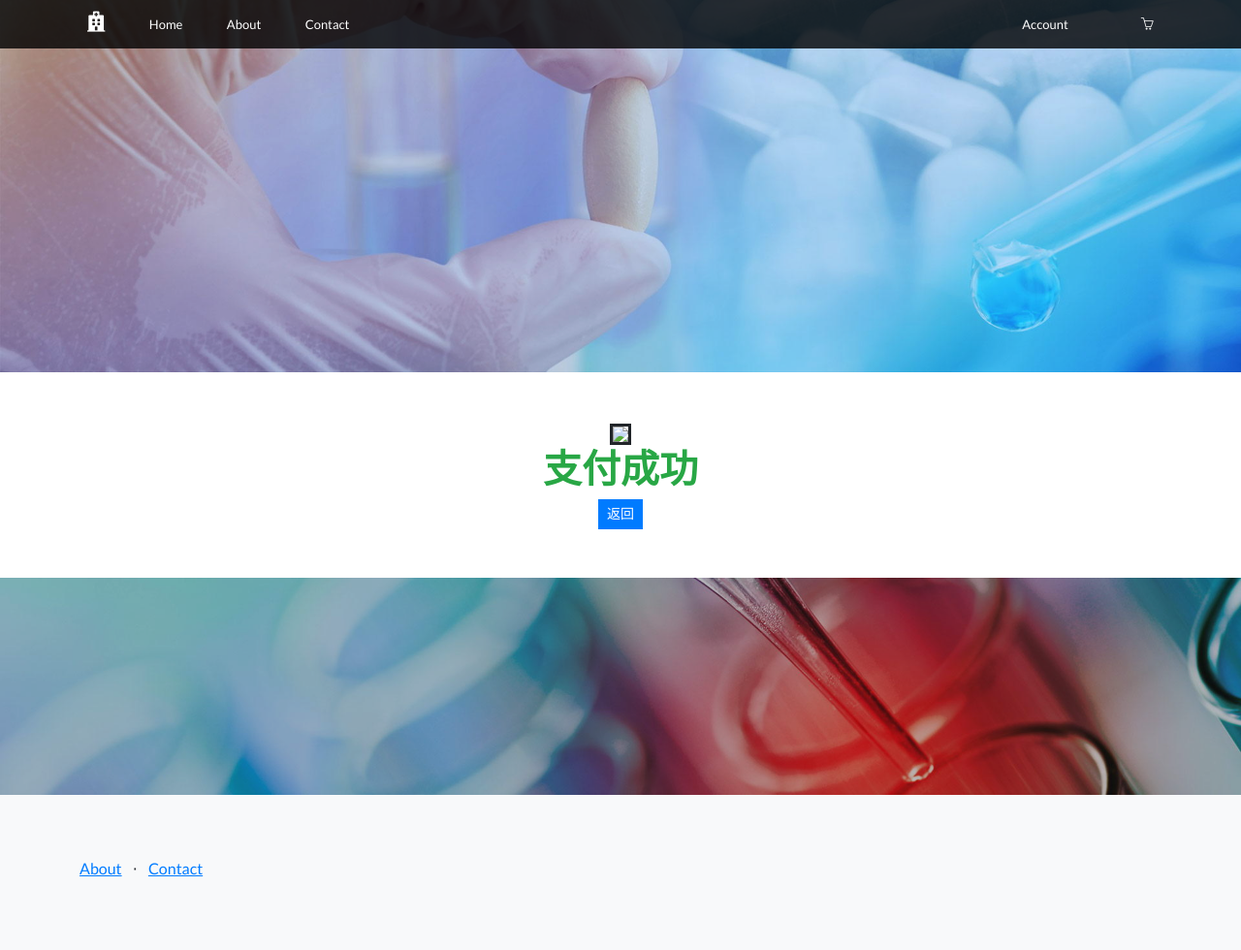
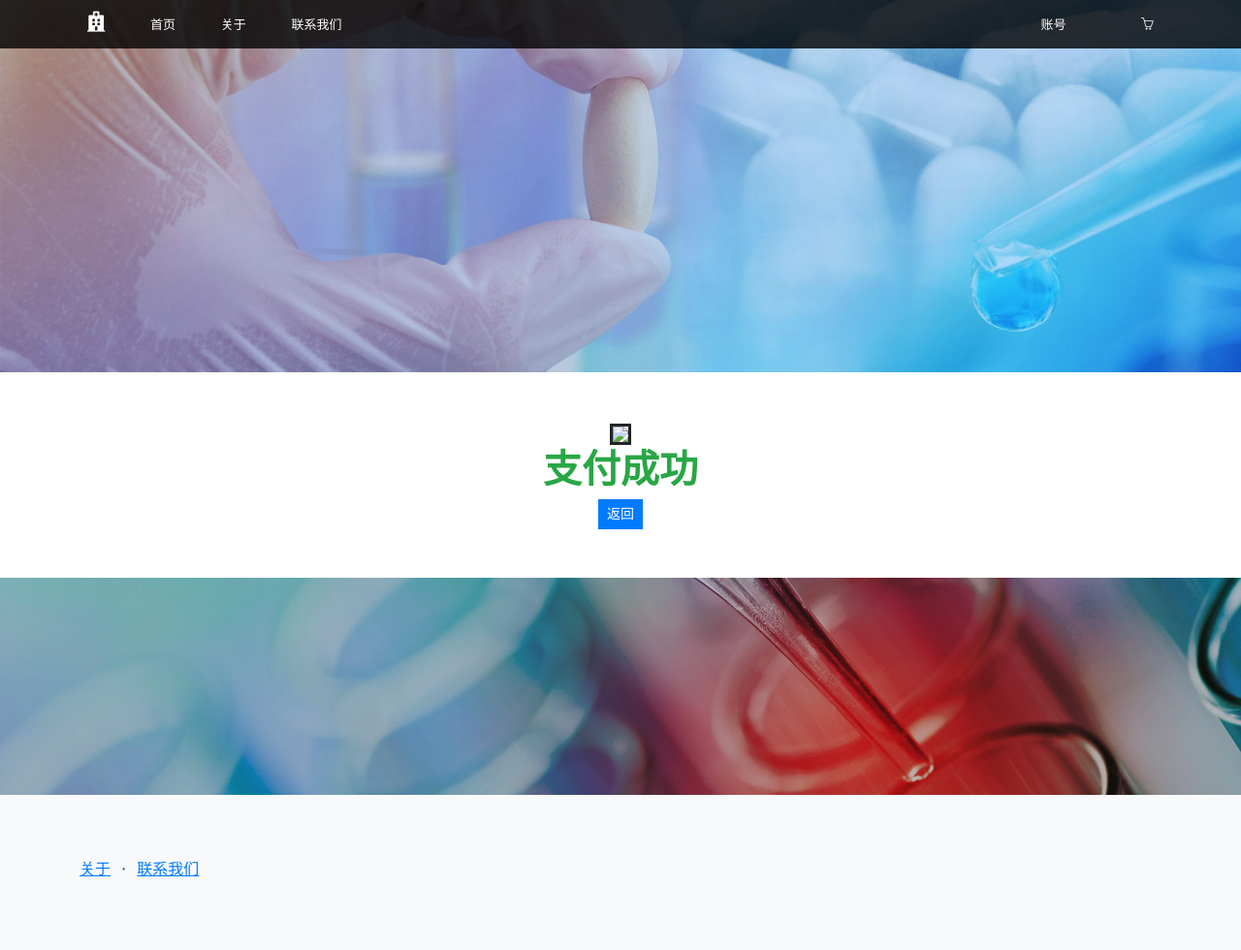
Before and after one commit to YJJfish/Pharmacy-Management-System, a Django app: template UserFrontend/templates/pharmacy_user/checkout.html in a window 1280 px wide. Shown: the whole page at 97% size. Run offline with Django 3.2, Linux system fonts and the light colour scheme; the template is opened without the code that fills it, so the values that code supplies are empty; some libraries are stand-ins or nearby versions.

Commit message:
Update checkout.html

```diff
--- a/UserFrontend/templates/pharmacy_user/checkout.html
+++ b/UserFrontend/templates/pharmacy_user/checkout.html
@@ -5,7 +5,7 @@
 <head>
     <meta charset="utf-8">
     <meta name="viewport" content="width=device-width, initial-scale=1.0, shrink-to-fit=no">
-    <title>Home - Pharmacy</title>
+    <title>支付 - 药房</title>
     <link rel="stylesheet" href="{% static 'pharmacy_user/bootstrap/css/bootstrap.min.css' %}">
     <link rel="stylesheet" href="https://fonts.googleapis.com/css?family=Lato:300,400,700,300italic,400italic,700italic">
     <link rel="stylesheet" href="https://fonts.googleapis.com/css?family=Roboto+Slab:300,400|Roboto:300,400,700">
@@ -46,22 +46,22 @@
             <div class="row">
                 <div class="col-lg-6 text-center text-lg-start my-auto h-100">
                     <ul class="list-inline mb-2">
-                        <li class="list-inline-item"><a href="{% url 'about' %}">About</a></li>
+                        <li class="list-inline-item"><a href="{% url 'about' %}">关于</a></li>
                         <li class="list-inline-item"><span>⋅</span></li>
-                        <li class="list-inline-item"><a href="{% url 'contact' %}">Contact</a></li>
+                        <li class="list-inline-item"><a href="{% url 'contact' %}">联系我们</a></li>
                     </ul>
                 </div>
             </div>
         </div>
     </footer>
     <nav class="navbar navbar-dark navbar-expand-md fixed-top bg-dark navbar--apple">
-        <div class="container"><button data-bs-toggle="collapse" class="navbar-toggler" data-bs-target="#menu"><span class="visually-hidden">Toggle navigation</span><span class="navbar-toggler-icon"><i class="fa fa-th-list"></i></span></button>
+        <div class="container"><button data-bs-toggle="collapse" class="navbar-toggler" data-bs-target="#menu"><span class="visually-hidden">切换导航</span><span class="navbar-toggler-icon"><i class="fa fa-th-list"></i></span></button>
             <div class="collapse navbar-collapse" id="menu">
                 <ul class="navbar-nav flex-grow-1 justify-content-between">
                     <li class="nav-item d-none d-xs-block d-md-block"><a class="nav-link" href="{% url 'home' %}"><i class="fas fa-hospital apple-logo"></i></a></li>
-                    <li class="nav-item"><a class="nav-link" href="{% url 'home' %}">Home</a></li>
-                    <li class="nav-item"><a class="nav-link" href="{% url 'about' %}">About</a></li>
-                    <li class="nav-item"><a class="nav-link" href="{% url 'contact' %}">Contact</a></li>
+                    <li class="nav-item"><a class="nav-link" href="{% url 'home' %}">首页</a></li>
+                    <li class="nav-item"><a class="nav-link" href="{% url 'about' %}">关于</a></li>
+                    <li class="nav-item"><a class="nav-link" href="{% url 'contact' %}">联系我们</a></li>
                     <li class="nav-item"></li>
                     <li class="nav-item"></li>
                     <li class="nav-item"></li>
@@ -84,7 +84,7 @@
                     <li class="nav-item"></li>
                     <li class="nav-item"></li>
                     <li class="nav-item"></li>
-                    <li class="nav-item"><a class="nav-link" href="{% url 'account' %}">Account</a></li>
+                    <li class="nav-item"><a class="nav-link" href="{% url 'account' %}">账号</a></li>
                     <li class="nav-item d-none d-xs-block d-md-block"></li>
                     <li class="nav-item d-none d-xs-block d-md-block"><a class="nav-link" href="{% url 'bill' %}{{Selected_}}"><i class="icon-basket"></i></a></li>
                 </ul>
```
